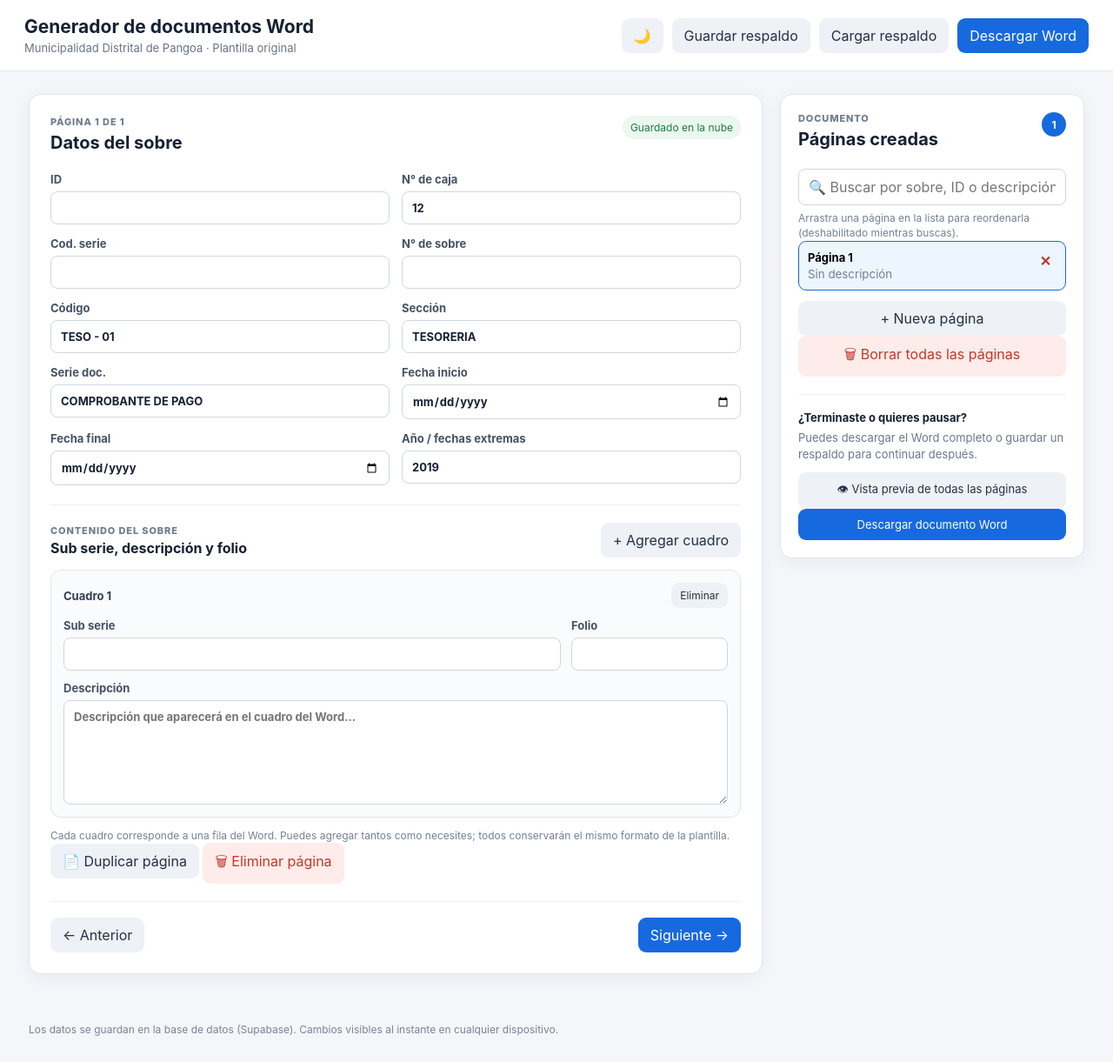
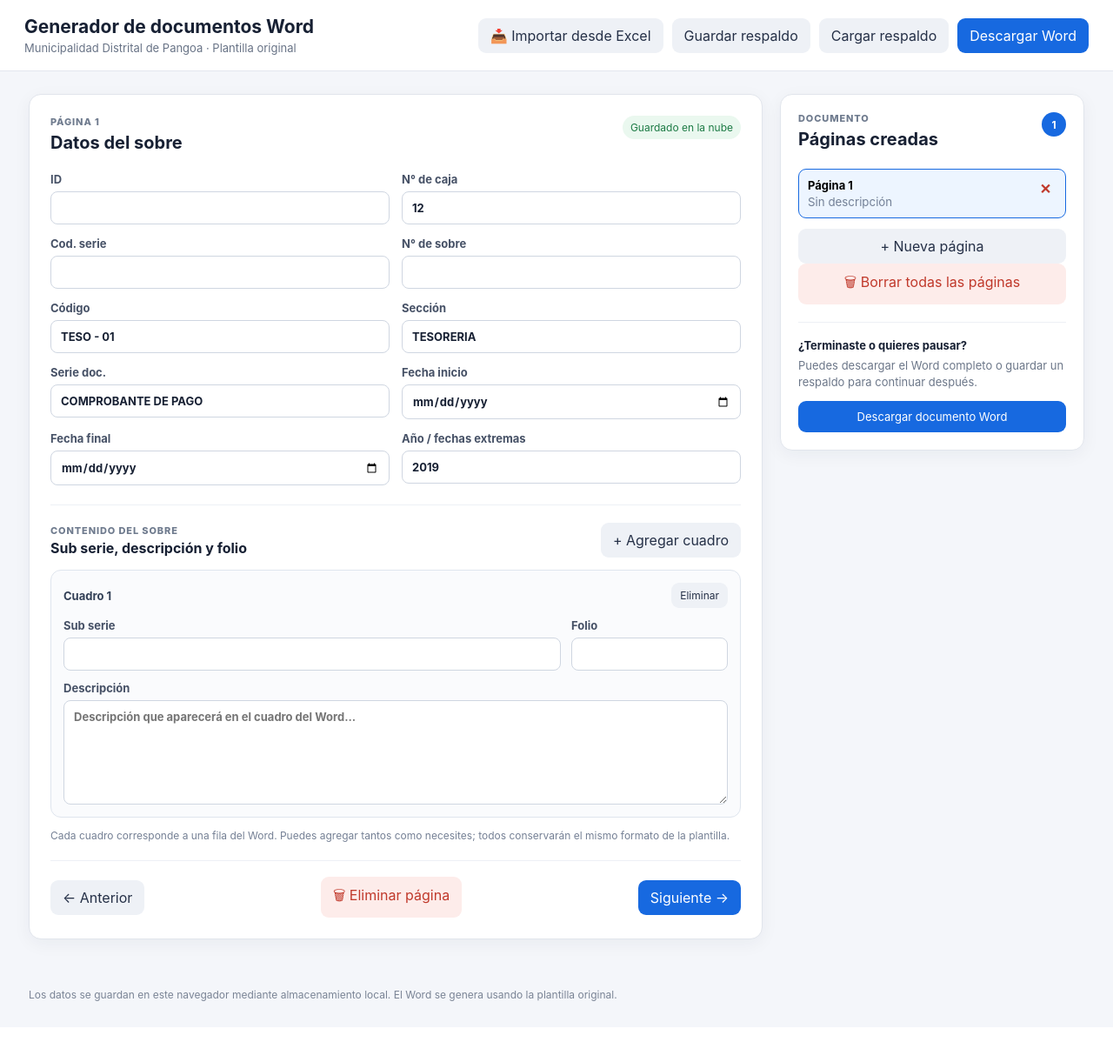
Before and after one commit to Jhair1122/word_web, a Flask app: page / in a window 1280 px wide. Shown: the whole page at 87% size. After the commit the page ends 1151 px from the top, so only its background shows below. Run offline with Flask 3, Linux system fonts and the light colour scheme; data that the repository does not hold is empty; some libraries are stand-ins or nearby versions.

Commit message:
Update index.html

```diff
--- a/templates/index.html
+++ b/templates/index.html
@@ -13,7 +13,8 @@
     <p>Municipalidad Distrital de Pangoa · Plantilla original</p>
   </div>
   <div class="actions">
-    <button id="themeToggleBtn" class="secondary" type="button" title="Cambiar tema">🌙</button>
+    <button id="importExcelBtn" class="secondary" type="button">📥 Importar desde Excel</button>
+    <input type="file" id="excelFileInput" accept=".xlsx,.xls" hidden>
     <button id="saveJsonBtn" class="secondary">Guardar respaldo</button>
     <label class="secondary file-btn">Cargar respaldo
       <input id="loadJsonInput" type="file" accept=".json" hidden>
@@ -26,13 +27,10 @@
   <section class="card form-card">
     <div class="card-header">
       <div>
-        <span class="eyebrow">PÁGINA <span id="currentNumber">1</span> DE <span id="totalPages">1</span></span>
+        <span class="eyebrow">PÁGINA <span id="currentNumber">1</span></span>
         <h2>Datos del sobre</h2>
       </div>
-      <span id="status" class="status">
-        <span id="statusIconEl">⏳</span>
-        <span id="statusTextEl">Conectando...</span>
-      </span>
+      <span id="status" class="status">Guardado localmente</span>
     </div>
 
     <form id="pageForm">
@@ -82,13 +80,9 @@
         <p class="help-text">Cada cuadro corresponde a una fila del Word. Puedes agregar tantos como necesites; todos conservarán el mismo formato de la plantilla.</p>
       </section>
 
-      <div class="form-actions-secondary">
-        <button type="button" id="duplicatePageBtn" class="secondary">📄 Duplicar página</button>
-        <button type="button" id="deletePageBtn" class="danger">🗑 Eliminar página</button>
-      </div>
-
       <div class="form-actions">
         <button type="button" id="prevBtn" class="secondary">← Anterior</button>
+        <button type="button" id="deletePageBtn" class="danger">🗑 Eliminar página</button>
         <button type="button" id="nextBtn" class="primary">Siguiente →</button>
       </div>
     </form>
@@ -103,9 +97,6 @@
       <span id="pageCount" class="count">1</span>
     </div>
 
-    <input type="text" id="pageSearch" class="search-input" placeholder="🔍 Buscar por sobre, ID o descripción...">
-    <p class="help-text drag-hint">Arrastra una página en la lista para reordenarla (deshabilitado mientras buscas).</p>
-
     <div id="pagesList" class="pages-list"></div>
 
     <button id="newPageBtn" class="secondary full">+ Nueva página</button>
@@ -114,14 +105,13 @@
     <div class="download-box">
       <strong>¿Terminaste o quieres pausar?</strong>
       <p>Puedes descargar el Word completo o guardar un respaldo para continuar después.</p>
-      <button id="previewBtn" class="secondary full">👁 Vista previa de todas las páginas</button>
       <button id="downloadBtn2" class="primary full">Descargar documento Word</button>
     </div>
   </aside>
 </main>
 
 <footer>
-  Los datos se guardan en la base de datos (Supabase). Cambios visibles al instante en cualquier dispositivo.
+  Los datos se guardan en este navegador mediante almacenamiento local. El Word se genera usando la plantilla original.
 </footer>
 
 <div id="confirmModal" class="modal-overlay" hidden>
@@ -134,21 +124,36 @@
   </div>
 </div>
 
-<div id="previewModal" class="modal-overlay" hidden>
+<div id="importModal" class="modal-overlay" hidden>
   <div class="modal-box modal-box-large">
     <div class="modal-header">
-      <h3>Vista previa del documento</h3>
-      <button type="button" id="previewCloseBtn" class="secondary">Cerrar</button>
+      <h3>Importar desde Excel</h3>
+      <button type="button" id="importCloseBtn" class="secondary">Cerrar</button>
     </div>
-    <div id="previewTableWrap"></div>
+
+    <div id="importStep1">
+      <p class="help-text">Selecciona el archivo Excel (formato "Comprobantes de Pago") para leerlo.</p>
+      <button type="button" id="importPickFileBtn" class="secondary full">Elegir archivo Excel</button>
+      <p id="importFileStatus" class="help-text"></p>
+    </div>
+
+    <div id="importStep2" hidden>
+      <label>Selecciona la caja a importar
+        <select id="importCajaSelect"></select>
+      </label>
+      <p id="importSummary" class="help-text" style="margin-top:10px;"></p>
+      <div id="importPreviewWrap" style="max-height:280px; overflow:auto; margin-top:10px;"></div>
+      <p id="importWarnings" class="help-text" style="color:#c0392b;"></p>
+
+      <div class="modal-actions" style="justify-content: space-between; margin-top: 18px;">
+        <button type="button" id="importAppendBtn" class="secondary">+ Agregar al final del documento actual</button>
+        <button type="button" id="importReplaceBtn" class="danger">Reemplazar todas las páginas</button>
+      </div>
+    </div>
   </div>
 </div>
 
-<div id="undoToast" class="undo-toast" hidden>
-  <span id="undoMessage"></span>
-  <button type="button" id="undoBtn" class="secondary">Deshacer</button>
-</div>
-
+<script src="https://cdn.jsdelivr.net/npm/xlsx@0.18.5/dist/xlsx.full.min.js"></script>
 <script src="{{ url_for('static', filename='app.js') }}"></script>
 </body>
 </html>
```
